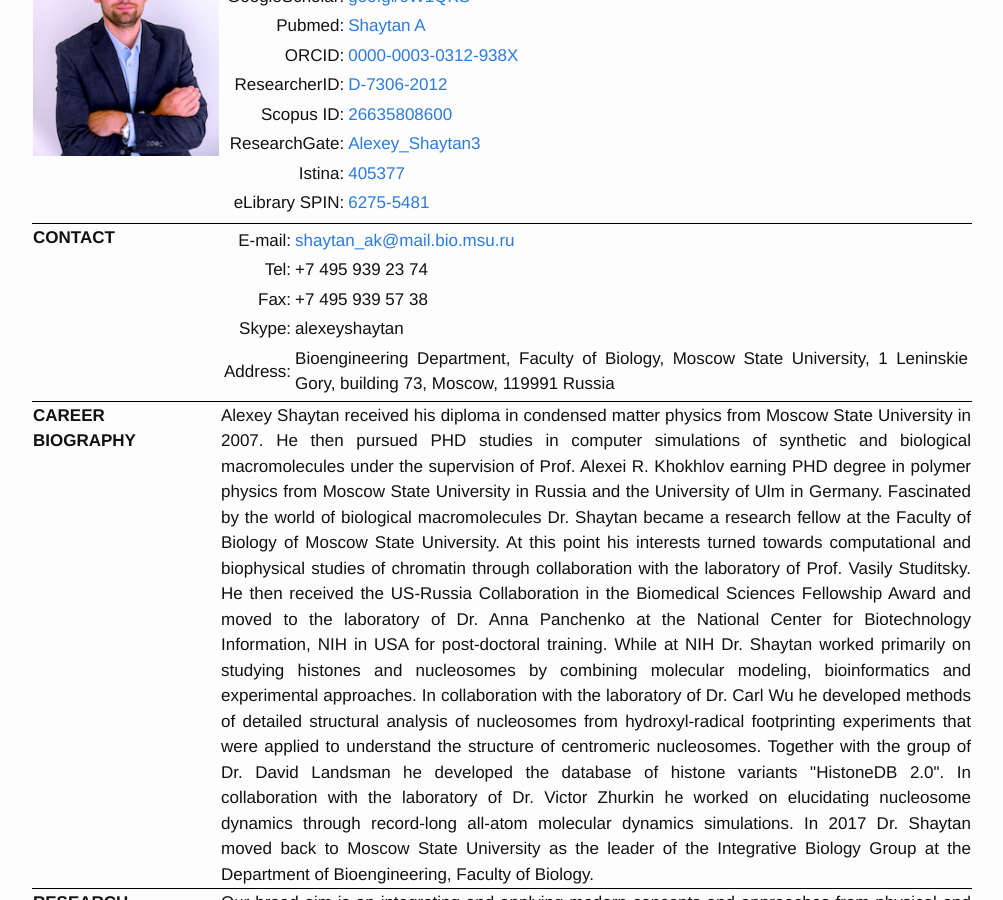
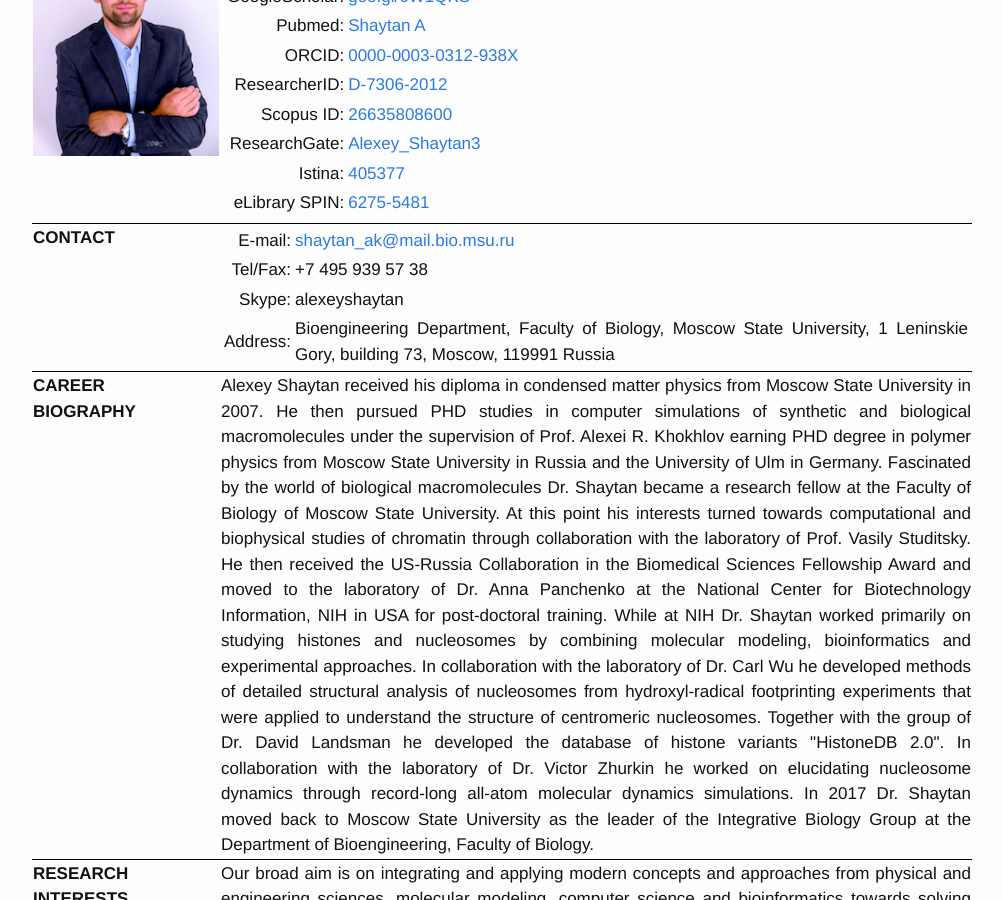
Before and after one commit to v-adlerberg/intbio.github.io, a Jekyll site: the page built from cv/aksh.md, in a window 1280 px wide and 900 px high, scrolled down 358 px. Shown: the whole window, without its empty margins (138-1141 px from the left). Built offline with Jekyll 4.4.1, drawn with Linux system fonts in a browser that asks for light colours; comment, search, counter and statistics services are not loaded.

Commit message:
Update aksh.md

```diff
--- a/cv/aksh.md
+++ b/cv/aksh.md
@@ -60,8 +60,7 @@ permalink: /alexey_shaytan
 		<td>
 			<table>
 				<tr><td align="right">E-mail:</td><td><a href="mailto:shaytan_ak@mail.bio.msu.ru">shaytan_ak@mail.bio.msu.ru</a></td></tr>
-				<tr><td align="right">Tel:</td><td>+7 495 939 23 74</td></tr>
-				<tr><td align="right">Fax:</td><td>+7 495 939 57 38</td></tr>
+				<tr><td align="right">Tel/Fax:</td><td>+7 495 939 57 38</td></tr>
 				<tr><td align="right">Skype:</td><td>alexeyshaytan</td></tr>
 				<tr><td align="right">Address:</td><td>Bioengineering Department, Faculty of Biology, Moscow State University, 1 Leninskie Gory, building 73, Moscow, 119991 Russia</td></tr>
 			</table>
```
